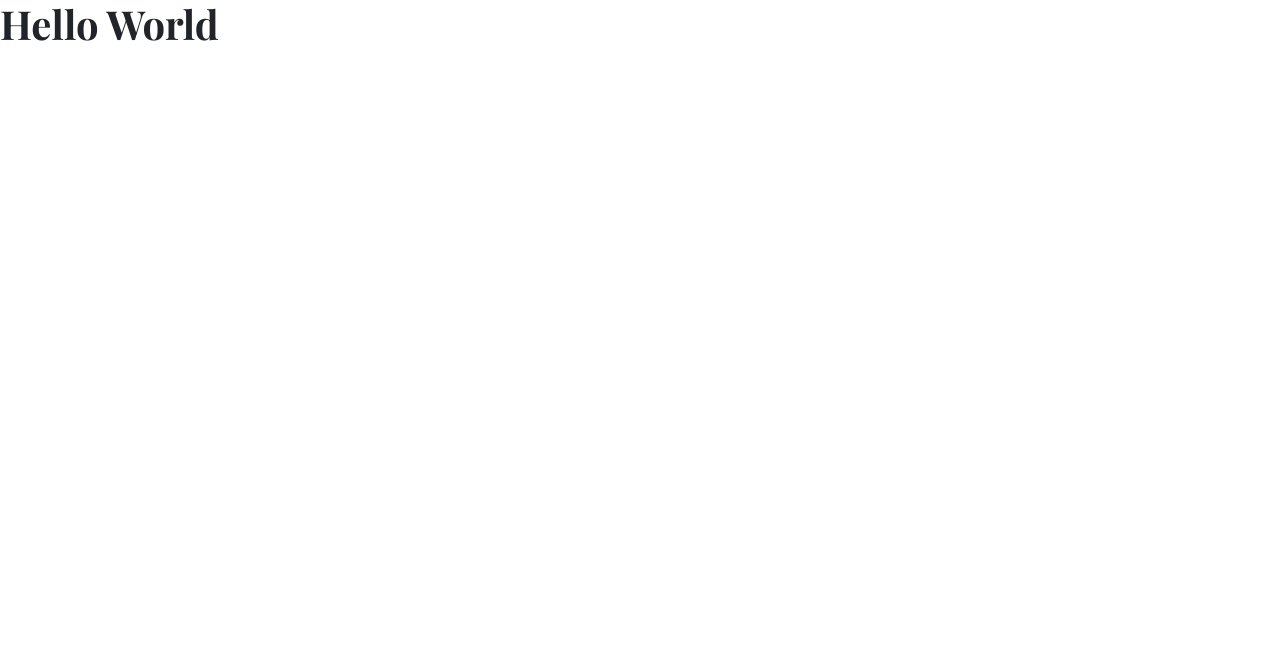
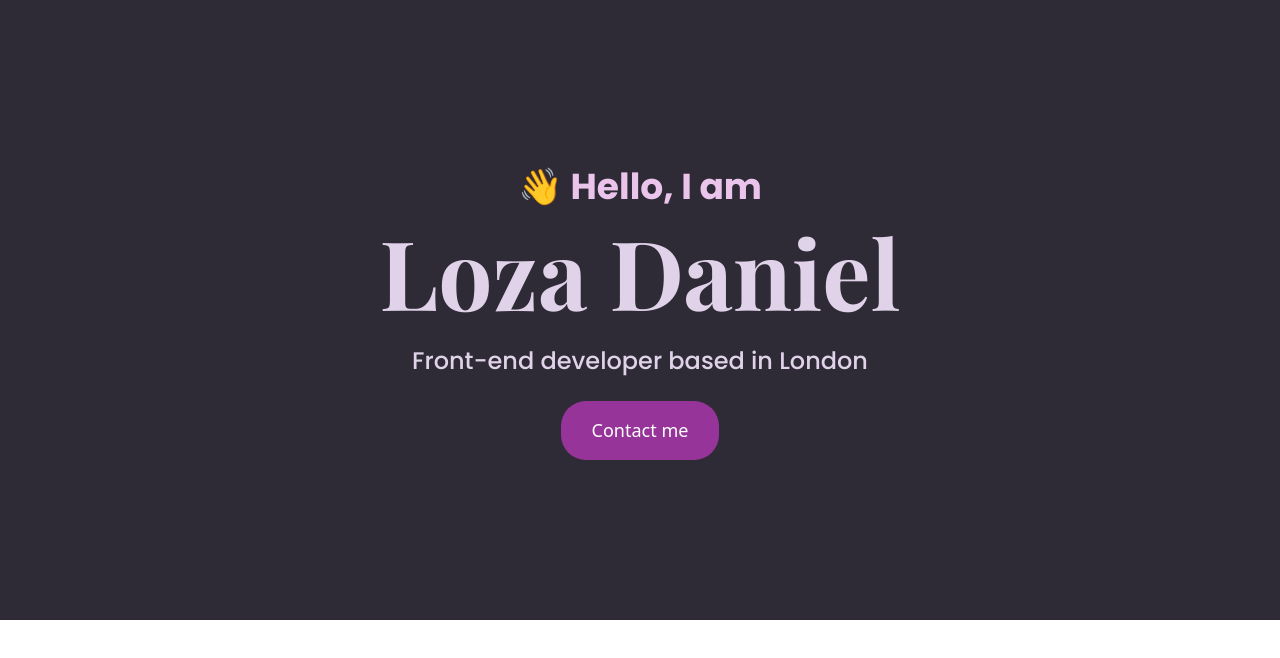
Before and after one commit to Lolah101/responsive-project-portfolio-sc, a plain HTML site: page index.html in a window 1280 px wide. Drawn offline with nearby package versions, Linux system fonts and the light colour scheme.

Commit message:
added heading styling

```diff
--- a/index.html
+++ b/index.html
@@ -29,6 +29,13 @@
     ></script>
   </head>
   <body>
-    <h1>Hello World</h1>
+    <div class="hero">
+      <p>👋 Hello, I am</p>
+      <h1>Loza Daniel</h1>
+      <h2 class="mb-3">Front-end developer based in London</h2>
+      <div>
+        <a href="#" class="btn btn-branding">Contact me</a>
+      </div>
+    </div>
   </body>
 </html>
--- a/styles.css
+++ b/styles.css
@@ -1,7 +1,56 @@
 /* font-family: 'Playfair Display', serif;
 font-family: 'Poppins', sans-serif; */
+:root {
+  --branding-color: #963499;
+  --secondary-color: #2e2b36;
+  --heading-font-family: "Playfair Display", serif;
+  --default-font-family: "Poppins", sans-serif;
+  --font-color: rgb(224, 211, 233);
+}
 
-h1 {
+h1,
+h2,
+h3,
+h4,
+h5,
+h6 {
+  color: var(--font-color);
   font-family: "Playfair Display", serif;
   font-weight: bold;
 }
+
+h1 {
+  font-size: 96px;
+}
+p {
+  font-family: var(--default-font-family);
+  font-weight: normal;
+}
+.hero {
+  background: var(--secondary-color);
+  text-align: center;
+  color: var(--font-color);
+  padding: 160px 20px;
+}
+.hero p {
+  font-size: 36px;
+  font-weight: bold;
+  color: rgb(235, 196, 235);
+  margin: 0;
+}
+
+.hero h2 {
+  font-family: var(--default-font-family);
+  font-weight: normal;
+  line-height: 2;
+  font-size: 24px;
+}
+
+.btn-branding {
+  color: white;
+  background: var(--branding-color);
+  border-radius: 25px;
+  font-size: 18px;
+  line-height: 27px;
+  padding: 15px 30px;
+}
```
